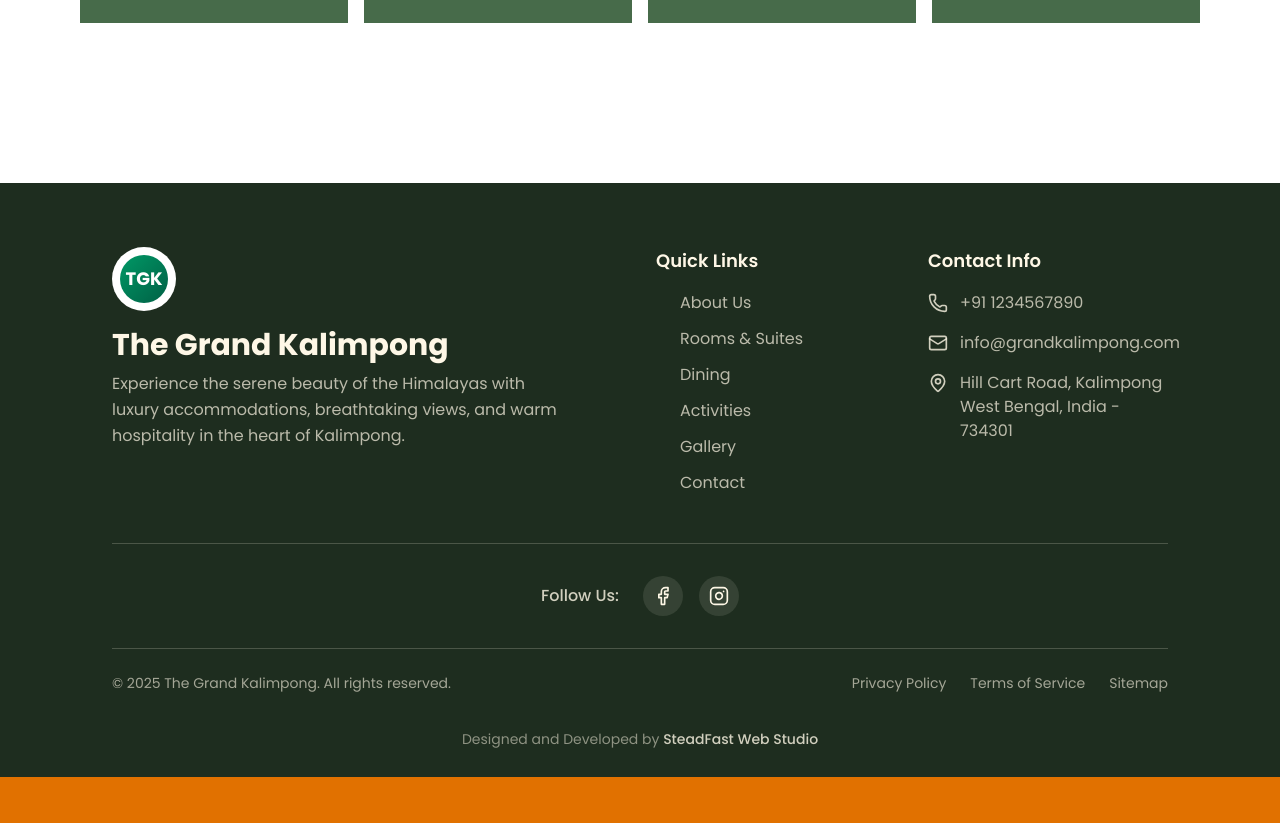
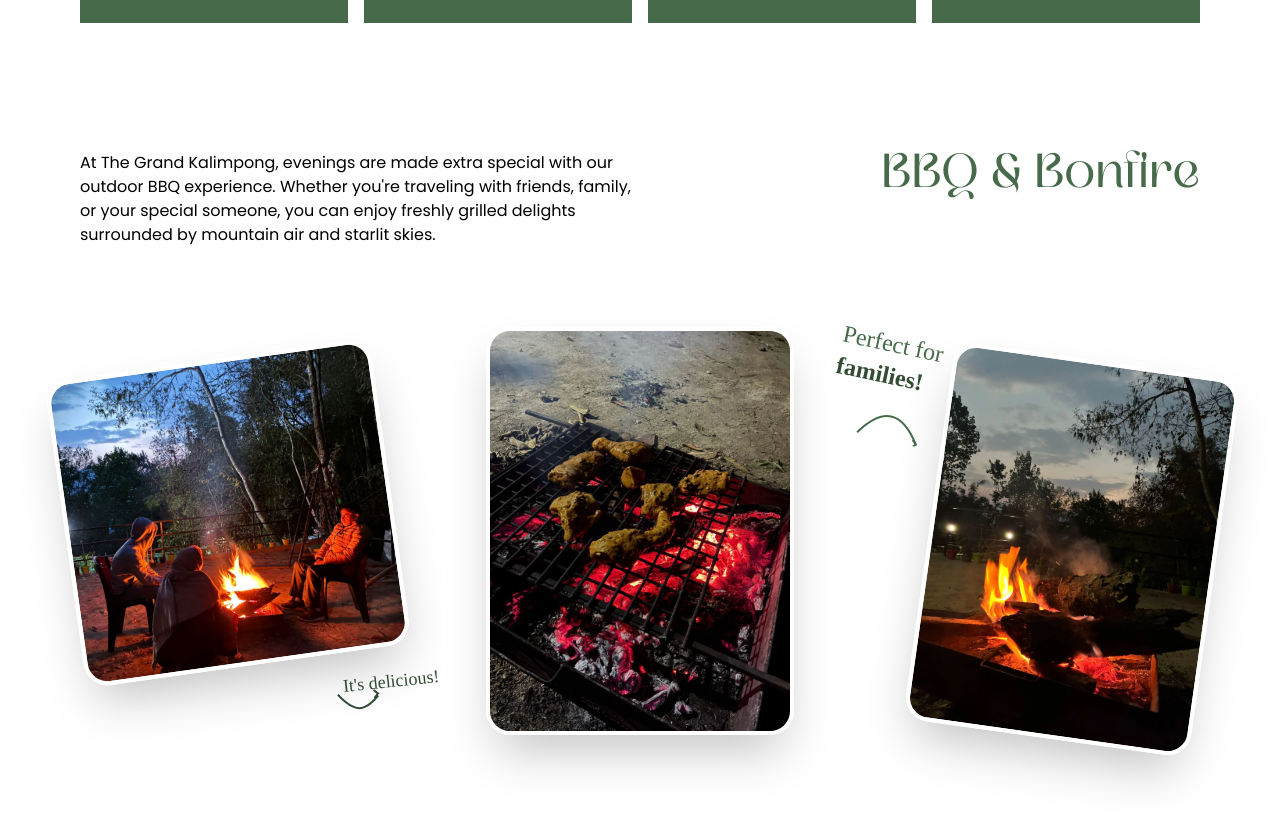
Before and after one commit to thegrandkalimpong/thegrandkpg, a Next.js app: page /our-hotel in a window 1280 px wide. Shown: the part 821-1644 px from the top of the page. Before the commit the page ends 1598 px from the top, so only its background shows below. Built offline with nearby package versions, Linux system fonts and the light colour scheme.

Commit message:
our hotel page almost complete

```diff
--- a/src/app/(main)/our-hotel/page.tsx
+++ b/src/app/(main)/our-hotel/page.tsx
@@ -1,4 +1,7 @@
+'use client'
+
 import { amenities } from '@/data/amenities'
+import Image from 'next/image'
 import React from 'react'
 
 const page = () => {
@@ -8,7 +11,7 @@ const page = () => {
       <div className='grid grid-cols-1 md:grid-cols-2 gap-4 p-4 mt-24  max-w-6xl mx-auto'>
         <h2 className='font-mageline text-5xl text-moss-light text-left w-full'>Amenities</h2>
         <p className='place-self-end'>
-          Nestled in the peaceful hills of Kalimpong, The Grand Kalimpong is your home away from home. Whether you&apos;re here to unwind in nature or explore the charming town, our cosy 5-room hotel promises a relaxing and memorable stay.
+          Nestled in the peaceful hills of Kalimpong, The Grand Kalimpong is your home away from home. Whether you&apos;re here to unwind in nature or explore the charming town, our cosy 5-room hotel promises a relaxing and memorable stay.
         </p>
       </div>
 
@@ -26,6 +29,88 @@ const page = () => {
         ))}
       </div>
 
+      <div className='grid grid-cols-1 md:grid-cols-2 gap-4 p-4 mt-24 max-w-6xl mx-auto'>
+        <p className='place-self-end'>
+          At The Grand Kalimpong, evenings are made extra special with our outdoor BBQ experience. Whether you&apos;re traveling with friends, family, or your special someone, you can enjoy freshly grilled delights surrounded by mountain air and starlit skies.
+        </p>
+        <h2 className='font-mageline text-5xl text-moss-light text-right w-full'>BBQ & Bonfire</h2>
+      </div>
+
+      {/* Curved Image Gallery - BrandLyft Style */}
+      <div className='relative max-w-7xl mx-auto px-4 mt-16 mb-20'>
+        <div className='relative flex justify-center items-center min-h-[400px]'>
+          {/* Left Image */}
+          <div className='absolute left-0 top-8 transform rotate-[-8deg] hover:rotate-[-2deg] transition-transform duration-300 z-10'>
+            <div className='relative overflow-hidden rounded-3xl shadow-2xl border-4 border-white'>
+              <Image
+                src='/assets/bbq1.jpg'
+                alt='BBQ Experience at The Grand Kalimpong'
+                width={320}
+                height={600}
+                className='object-cover'
+                priority
+              />
+            </div>
+          </div>
+
+          {/* Center Image (Main) */}
+          <div className='relative z-20 transform hover:scale-105 transition-transform duration-300'>
+            <div className='relative overflow-hidden rounded-3xl shadow-2xl border-4 border-white'>
+              <Image
+                src='/assets/bbq2.webp'
+                alt='Bonfire Night at The Grand Kalimpong'
+                width={300}
+                height={250}
+                className='object-cover'
+                priority
+              />
+            </div>
+          </div>
+
+          {/* Right Image */}
+          <div className='absolute right-0 top-8 transform rotate-[8deg] hover:rotate-[2deg] transition-transform duration-300 z-10'>
+            <div className='relative overflow-hidden rounded-3xl shadow-2xl border-4 border-white'>
+              <Image
+                src='/assets/bbq3.webp'
+                alt='Mountain BBQ Setting'
+                width={280}
+                height={380}
+                className='object-cover'
+                priority
+              />
+            </div>
+          </div>
+        </div>
+
+        {/* Decorative Elements */}
+        <div className='absolute opacity-0 lg:opacity-100 top-0 right-1/4 transform rotate-12'>
+          <div className='text-moss-light font-handwriting text-2xl'>
+            Perfect for
+            <br />
+            <span className='text-moss font-bold'>families!</span>
+          </div>
+          <svg className='w-16 h-12 text-moss-light ml-8' viewBox="0 0 64 48" fill="currentColor">
+            <path d="M2 46c20-30 40-30 60 0" stroke="currentColor" strokeWidth="2" fill="none" />
+            <path d="M58 42l4 4-4 4" stroke="currentColor" strokeWidth="2" fill="none" />
+          </svg>
+        </div>
+
+        <div className='absolute bottom-4 left-1/4 transform -rotate-6'>
+          <div className='text-moss font-handwriting text-lg'>
+            It&apos;s delicious!
+          </div>
+          <svg className='w-12 h-8 text-moss -mt-2 -ml-2' viewBox="0 0 48 32" fill="currentColor">
+            <path d="M2 2c15 20 25 20 40 5" stroke="currentColor" strokeWidth="2" fill="none" />
+            <path d="M38 1l4 4-4 4" stroke="currentColor" strokeWidth="2" fill="none" />
+          </svg>
+        </div>
+      </div>
+
+      <style jsx>{`
+        .font-handwriting {
+          font-family: 'Caveat', cursive;
+        }
+      `}</style>
     </section>
   )
 }
```
Also changed, not shown: public/assets/bbq1.jpg (added).
